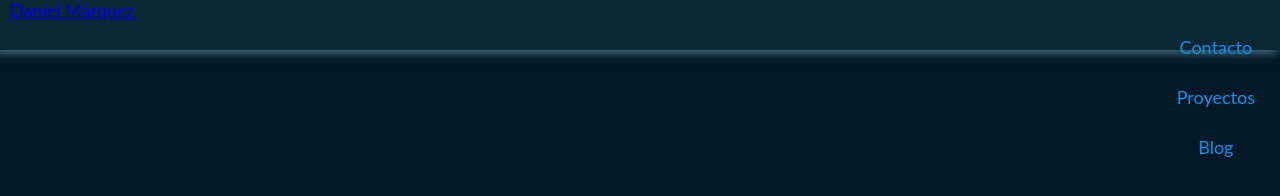
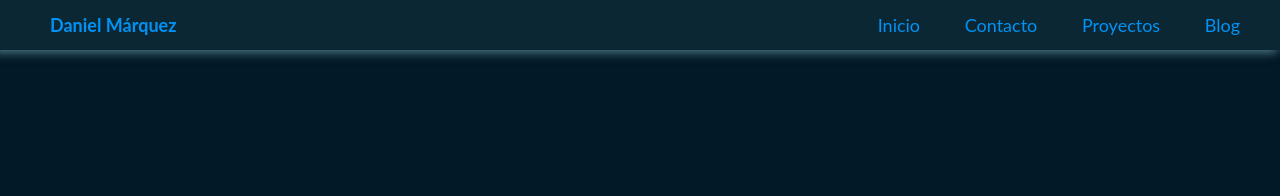
Before and after one commit to aomcastor/ProyectoLatam2, a plain HTML site: page index.html in a window 1280 px wide. Drawn offline with Linux system fonts and the light colour scheme.

Commit message:
Modificado header con algunas funcionalidades

```diff
--- a/index.html
+++ b/index.html
@@ -9,10 +9,9 @@
 </head>
 <body>
     <nav id="barraNav">
-        <label id="logo">
-            <a href="#secInicio">Daniel Márquez</a>
-        </label>
+        <label id="logo" class="test">Daniel Márquez</label>
         <ul id="listaNav">
+            <li><a href="#secInicio" class="linkNav">Inicio</a></li>
             <li><a href="#secContact" class="linkNav">Contacto</a></li>
             <li><a href="#secProyecto" class="linkNav">Proyectos</a></li>
             <li><a href="#secBlog" class="linkNav">Blog</a></li>
@@ -25,8 +24,7 @@
     <section id="secContact" class="estiloSecciones">
     </section>
 
-    <section id="secProyecto" class="estiloSecciones">
-        <p>Hello</p>
+    <section id="secProyecto" class="estiloSecciones" hidden>
     </section>
 
     <section id="secBlog" class="estiloSecciones" hidden>
--- a/scripts.js
+++ b/scripts.js
@@ -1 +1,10 @@
-// JavaScript source code
+let btn = document.getElementsByClassName("linkNav");
+btn.addEventListener("click", moverBtnArriba);
+btn.addEventListener("mouseleave", moverBtnAbajo);
+
+function moverBtnArriba() {
+    btn.style.color = "red";
+}
+function moverBtnAbajo() {
+    btn.style.top = "0";
+}
--- a/styles.css
+++ b/styles.css
@@ -6,7 +6,8 @@
     font-family: Lato;
     font-size: 18px;
     line-height: 1.2;
-    text-align: center;
+    text-decoration: none;
+    list-style-type: none;
     -webkit-tap-highlight-color: transparent;
 }
 
@@ -21,34 +22,43 @@ body {
     width: 100%;
     height: 50px;
     z-index: 6;
-    color: #0093F5;
 }
 
 #listaNav {
-    list-style-type: none;
     float: right;
     margin-right: 20px;
 }
 
-.linkNav {
-    flex-grow: 1;
-    white-space: normal;
+#listaNav li {
     display: inline-block;
-    line-height: 50px;
     margin: 0 5px;
 }
 #logo {
-    margin-left: 10px;
-    display: flex;
-    align-items: center;
+    padding: 0 50px;
+    font-weight: bold;
 }
 
-.linkNav, .linkNav:active, #logo {
+#listaNav li a, #logo {
+    line-height: 50px;
     color: #0093F5;
-    text-decoration: none;
-    line-height: 50px;
+}
 
+.linkNav {
+    padding: 45px 15px;
+    min-width: 35%;
 }
+
+.linkNav:active, .linkNav:hover{
+    color: #EDF3FD;
+    box-shadow: 0px 0px 10px 2px #598392;
+    transition: .1s;
+    background: #021927;
+}
+.linkNav:active{
+    color: #021927;
+    transition: .1s;
+}
+
 
 #inicio {
 
```
